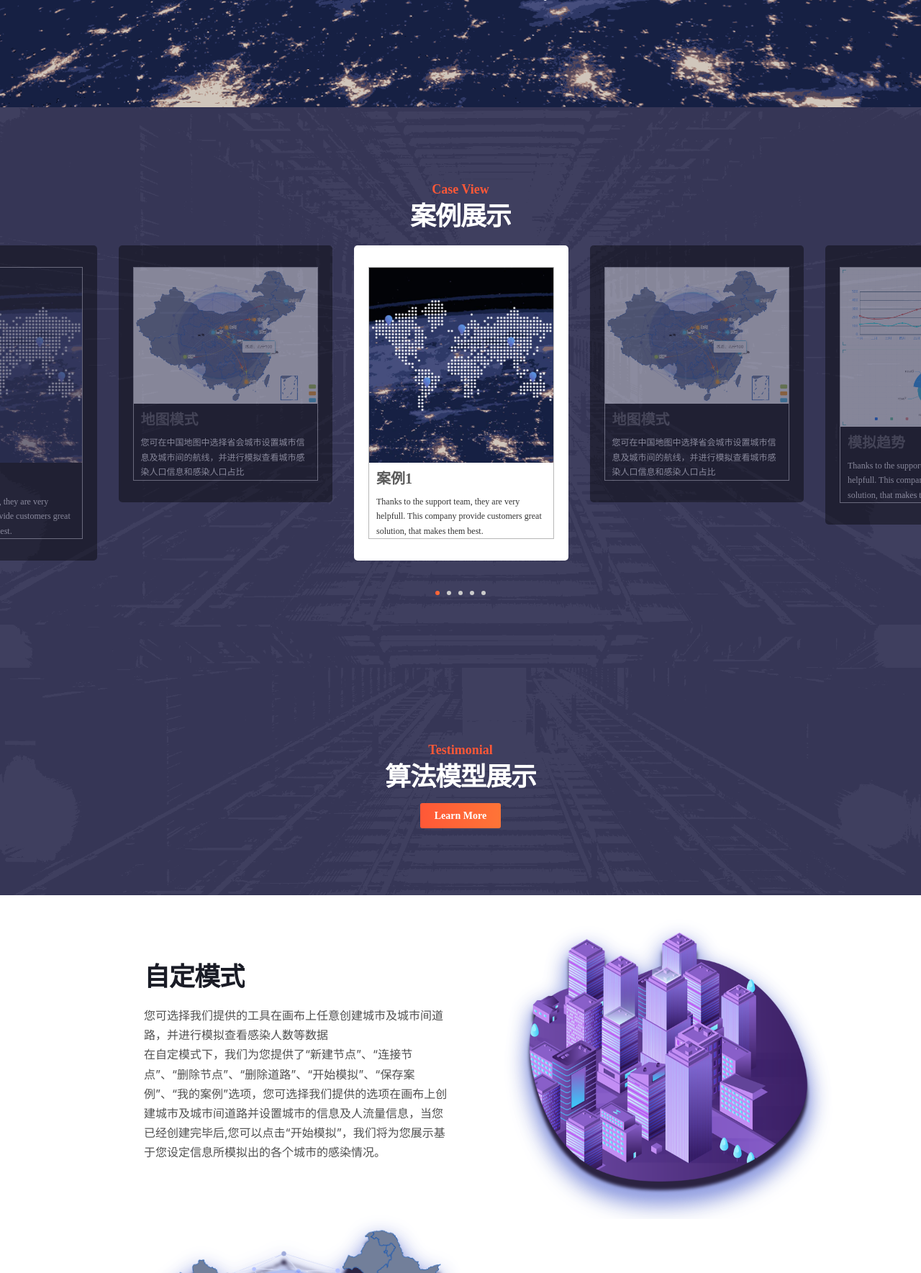
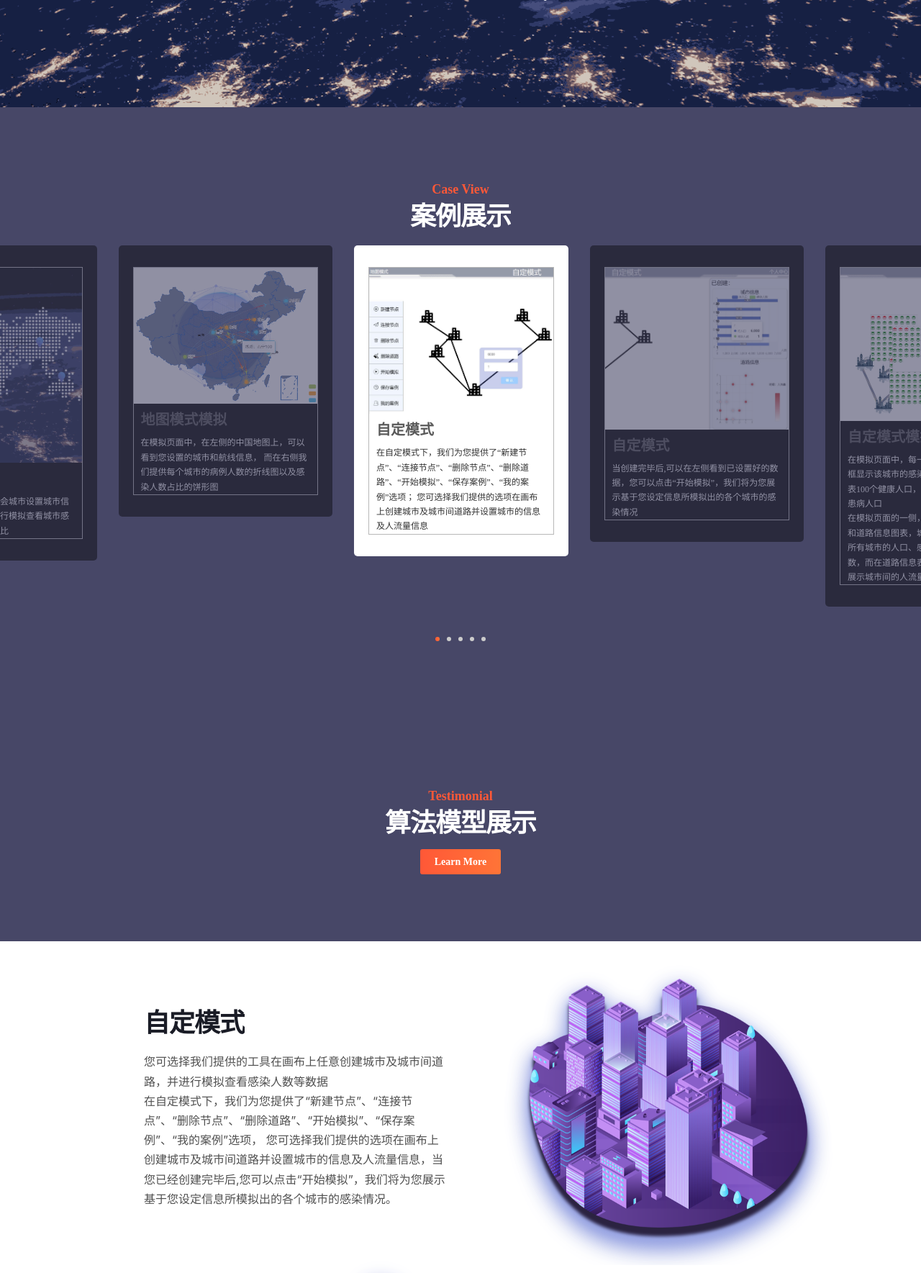
Before and after one commit to Y-Dawson/DHPPS, a Django app: page /backend/homepage/ in a window 1280 px wide. Shown: the part 451-2220 px from the top of the page at 72% size. Run offline with Django 3.2, Linux system fonts and the light colour scheme; some libraries are stand-ins or nearby versions.

Commit message:
静态页面修改

```diff
--- a/DHPPSWeb/frontend/template/index.html
+++ b/DHPPSWeb/frontend/template/index.html
@@ -31,9 +31,9 @@
 	<link href="{% static 'css/coloring.css' %}" rel="stylesheet" type="text/css">
 
     <!-- RS5.0 Stylesheet -->
-    <link href="{% static 'static/revolution/css/settings.css' %}" rel="stylesheet" type="text/css">
-    <link href="{% static 'static/revolution/css/layers.css' %}" rel="stylesheet" type="text/css">
-    <link href="{% static 'static/revolution/css/navigation.css' %}" rel="stylesheet" type="text/css">
+    <link href="{% static 'revolution/css/settings.css' %}" rel="stylesheet" type="text/css">
+    <link href="{% static 'revolution/css/layers.css' %}" rel="stylesheet" type="text/css">
+    <link href="{% static 'revolution/css/navigation.css' %}" rel="stylesheet" type="text/css">
     <link href="{% static 'css/rev-settings.css' %}" rel="stylesheet" type="text/css">
     <style>
         #citypng:hover{
@@ -63,18 +63,13 @@
                             <div class="header-col left">
                                 <!-- logo begin -->
                                 <div id="logo">
-                                    <a href="http://127.0.0.1:8000/backend/homepage/"><img alt=""  src="{% static 'images/logo.png' %}"></a>
+                                    <a href="http://47.112.227.85/backend/homepage/"><img alt=""  src="{% static 'images/logo.png' %}"></a>
                                 </div>
                                 <!-- logo close -->
                             </div>
                             <div class="header-col mid">
-                                <!-- mainmenu begin -->
-                                <!-- <ul id="mainmenu">
-                                    <li><a href="index.html">Home</a>
-									</li>
-                                </ul> -->
                                 <div class="col-right">
-                                    <a class="btn-custom" href="http://localhost:8080/"><i class="fa fa-lock"></i> Login</a>
+                                    <a class="btn-custom" href="http://47.112.227.85/index"><i class="fa fa-lock"></i> Login</a>
                                 </div>
                             </div>
                         </div>
@@ -171,7 +166,7 @@
             </section>
 
 
-            <section id="section-testimonial" class="no-top no-bottom text-light" data-bgimage="url(static/images/background/3.png) center" data-stellar-background-ratio=".9" >
+            <section id="section-testimonial" class="no-top no-bottom text-light"  data-stellar-background-ratio=".9" >
                 <div class="overlay-bg">
                     <div class="text-center" data-scroll-reveal="enter bottom" style="text-align: center;">
                         <h2><span class="uptitle id-color-2" >Case View</span>案例展示</h2>
@@ -182,9 +177,10 @@
                             <div class="de_testi opt-2">
                                 <blockquote>
                                     <div class="content" style="border: 1px rgb(184, 184, 184) solid;">
-                                        <img alt="" src="{% static 'images/people/5.jpg' %}">
-                                        <h3 style="margin: 10px 10px 0px 10px;color: rgb(90, 90, 90);">案例1</h3>
-                                        <p style="margin: 0px 10px 0px 10px;font-size: 12px;">Thanks to the support team, they are very helpfull. This company provide customers great solution, that makes them best.
+                                        <img alt="" src="{% static 'images/people/8.jpg' %}">
+                                        <h3 style="margin: 10px 10px 0px 10px;color: rgb(90, 90, 90);">自定模式</h3>
+                                        <p style="margin: 0px 10px 0px 10px;font-size: 12px;">在自定模式下，我们为您提供了“新建节点”、“连接节点”、“删除节点”、“删除道路”、“开始模拟”、“保存案例”、“我的案例”选项；
+                                            您可选择我们提供的选项在画布上创建城市及城市间道路并设置城市的信息及人流量信息
                                         </p>
                                     </div>
                                 </blockquote>
@@ -194,7 +190,32 @@
                             <div class="de_testi opt-2">
                                 <blockquote>
                                     <div class="content" style="border: 1px rgb(184, 184, 184) solid;">
-                                        <img alt="" src="{% static 'images/people/6.jpg' %}">
+                                        <img alt="" src="{% static 'images/people/9.jpg' %}">
+                                        <h3 style="margin: 10px 10px 0px 10px;color: rgb(90, 90, 90);">自定模式</h3>
+                                        <p style="margin: 0px 10px 0px 10px;font-size: 12px;">当创建完毕后,可以在左侧看到已设置好的数据，您可以点击“开始模拟”，我们将为您展示基于您设定信息所模拟出的各个城市的感染情况
+                                        </p>
+                                    </div>
+                                </blockquote>
+                            </div>
+                        </div>
+                        <div class="item">
+                            <div class="de_testi opt-2">
+                                <blockquote>
+                                    <div class="content" style="border: 1px rgb(184, 184, 184) solid;">
+                                        <img alt="" src="{% static 'images/people/10.jpg' %}">
+                                        <h3 style="margin: 10px 10px 0px 10px;color: rgb(90, 90, 90);">自定模式模拟</h3>
+                                        <p style="margin: 0px 10px 0px 10px;font-size: 12px;">在模拟页面中，每一个城市都会有一个信息框显示该城市的感染情况，一个绿色图标代表100个健康人口，一个红色图标代表100个患病人口
+                                            <br>在模拟页面的一侧，我们提供城市信息图表和道路信息图表，城市信息图表中显示当天所有城市的人口、感染人数和新增感染人数，而在道路信息表中则通过散点图的形式展示城市间的人流量信息
+                                        </p>
+                                    </div>
+                                </blockquote>
+                            </div>
+                        </div>
+                        <div class="item">
+                            <div class="de_testi opt-2">
+                                <blockquote>
+                                    <div class="content" style="border: 1px rgb(184, 184, 184) solid;">
+                                        <img alt="" src="{% static 'images/people/5.jpg' %}">
                                         <h3 style="margin: 10px 10px 0px 10px;color: rgb(90, 90, 90);">地图模式</h3>
                                         <p style="margin: 0px 10px 0px 10px;font-size: 12px;">您可在中国地图中选择省会城市设置城市信息及城市间的航线，并进行模拟查看城市感染人口信息和感染人口占比
                                         </p>
@@ -206,33 +227,10 @@
                             <div class="de_testi opt-2">
                                 <blockquote>
                                     <div class="content" style="border: 1px rgb(184, 184, 184) solid;">
-                                        <img alt="" src="{% static 'images/people/7.jpg' %}">
-                                        <h3 style="margin: 10px 10px 0px 10px;color: rgb(90, 90, 90);">模拟趋势</h3>
-                                        <p style="margin: 0px 10px 0px 10px;font-size: 12px;">Thanks to the support team, they are very helpfull. This company provide customers great solution, that makes them best.
-                                        </p>
-                                    </div>
-                                </blockquote>
-                            </div>
-                        </div>
-                        <div class="item">
-                            <div class="de_testi opt-2">
-                                <blockquote>
-                                    <div class="content" style="border: 1px rgb(184, 184, 184) solid;">
-                                        <img alt="" src="{% static 'images/people/5.jpg' %}">
-                                        <h3 style="margin: 10px 10px 0px 10px;color: rgb(90, 90, 90);">案例1</h3>
-                                        <p style="margin: 0px 10px 0px 10px;font-size: 12px;">Thanks to the support team, they are very helpfull. This company provide customers great solution, that makes them best.
-                                        </p>
-                                    </div>
-                                </blockquote>
-                            </div>
-                        </div>
-                        <div class="item">
-                            <div class="de_testi opt-2">
-                                <blockquote>
-                                    <div class="content" style="border: 1px rgb(184, 184, 184) solid;">
                                         <img alt="" src="{% static 'images/people/6.jpg' %}">
-                                        <h3 style="margin: 10px 10px 0px 10px;color: rgb(90, 90, 90);">地图模式</h3>
-                                        <p style="margin: 0px 10px 0px 10px;font-size: 12px;">您可在中国地图中选择省会城市设置城市信息及城市间的航线，并进行模拟查看城市感染人口信息和感染人口占比
+                                        <h3 style="margin: 10px 10px 0px 10px;color: rgb(90, 90, 90);">地图模式模拟</h3>
+                                        <p style="margin: 0px 10px 0px 10px;font-size: 12px;">在模拟页面中，在左侧的中国地图上，可以看到您设置的城市和航线信息，
+                                            而在右侧我们提供每个城市的病例人数的折线图以及感染人数占比的饼形图
                                         </p>
                                     </div>
                                 </blockquote>
@@ -242,12 +240,12 @@
                 </div>
             </section>
 
-            <section id="section-testimonial" class="no-top no-bottom text-light" data-bgimage="url(static/images/background/3.png) center" data-stellar-background-ratio=".2">
+            <section id="section-testimonial" class="no-top no-bottom text-light"  data-stellar-background-ratio=".2">
                 <div class="overlay-bg">
                     <div class="text-center" style="text-align: center;">
                         <h2><span class="uptitle id-color-2">Testimonial</span>算法模型展示</h2>
                         <div class="spacer-20"></div>
-                        <a class="btn-custom" href="http://127.0.0.1:8000/backend/homepage/model">Learn More</a>
+                        <a class="btn-custom" href="http://47.112.227.85/backend/homepage/model/">Learn More</a>
                     </div>
 
                 </div>
@@ -261,7 +259,8 @@
                             data-scroll-reveal="enter left after 0.1s">
                                 <h2>自定模式</h2>
                                 <p class="lead">您可选择我们提供的工具在画布上任意创建城市及城市间道路，并进行模拟查看感染人数等数据
-                                    <br>在自定模式下，我们为您提供了“新建节点”、“连接节点”、“删除节点”、“删除道路”、“开始模拟”、“保存案例”、“我的案例”选项，您可选择我们提供的选项在画布上创建城市及城市间道路并设置城市的信息及人流量信息，当您已经创建完毕后,您可以点击“开始模拟”，我们将为您展示基于您设定信息所模拟出的各个城市的感染情况。
+                                    <br>在自定模式下，我们为您提供了“新建节点”、“连接节点”、“删除节点”、“删除道路”、“开始模拟”、“保存案例”、“我的案例”选项，
+                                    您可选择我们提供的选项在画布上创建城市及城市间道路并设置城市的信息及人流量信息，当您已经创建完毕后,您可以点击“开始模拟”，我们将为您展示基于您设定信息所模拟出的各个城市的感染情况。
                                 </p>
                             </div>
                         </div>
@@ -324,27 +323,17 @@
 
                     <div class="row">
                         <div class="col-md-6 sm-text-center mb-sm-30">
-                            <div class="mt10">&copy; Copyright 2020 - Uhost by Designesia</div>
+                            <div class="mt10">&copy; DHPPS</div>
                         </div>
                     </div>
                 </div>
 
             </footer>
             <!-- footer close -->
-
-            <!-- 加载时页面 -->
-            <!-- <div id="preloader">
-                <div class="spinner">
-                    <div class="bounce1"></div>
-                    <div class="bounce2"></div>
-                    <div class="bounce3"></div>
-                </div>
-            </div> -->
         </div>
 
         <!-- Javascript Files
     ================================================== -->
-    "{% static 'images/misc/Cmap.png' %}"
         <script src="{% static 'js/jquery.min.js' %}"></script>
         <script src="{% static 'js/bootstrap.min.js' %}"></script>
         <!-- <script src="{% static 'js/wow.min.js"></script> -->
--- a/DHPPSWeb/frontend/template/model.html
+++ b/DHPPSWeb/frontend/template/model.html
@@ -52,7 +52,7 @@
                 <!-- <p class="deco__text">算法模型展示</p> -->
             </div>
             <header class="codrops-header" >
-                <a class="btn-custom" href="http://127.0.0.1:8000/backend/homepage/">返回首页</a>
+                <a class="btn-custom" href="http://47.112.227.85/backend/homepage/">返回首页</a>
                 <p class="codrops-header__info" id="text1">We will show you some of the balabalba</p>
                 <span class="codrops-header__deco" >Algorithm</span>
                 <h1 class="codrops-header__title" id="text2">算法模型展示</h1>
@@ -206,7 +206,7 @@
     <script src="{% static 'js/enquire.min2.js' %}"></script>
     <script src="{% static 'js/tabsnav.js' %}"></script>
     <script src="{% static 'js/demo1.js' %}"></script>
-    <script type="text/javascript">
+    <!-- <script type="text/javascript">
         var p1=document.getElementById('text1');
         p1.style.opacity=1;
         function fadeIn(element,speed){
@@ -223,7 +223,7 @@
             fadeIn(text2,100);
             fadeIn(text3,100);
         }
-    </script>
+    </script> -->
 </body>
 
 </html>
```
Also changed, not shown: DHPPSWeb/frontend/template/static/images/background/banner1.jpg (added), DHPPSWeb/frontend/template/static/images/people/10.JPG (added), DHPPSWeb/frontend/template/static/images/people/11.JPG (added), DHPPSWeb/frontend/template/static/images/people/8.JPG (added), DHPPSWeb/frontend/template/static/images/people/9.JPG (added), DHPPSWeb/frontend/template/static/images/slider/2.jpg (added), DHPPSWeb/frontend/template/static/images/slider/banner1.jpg (added).
